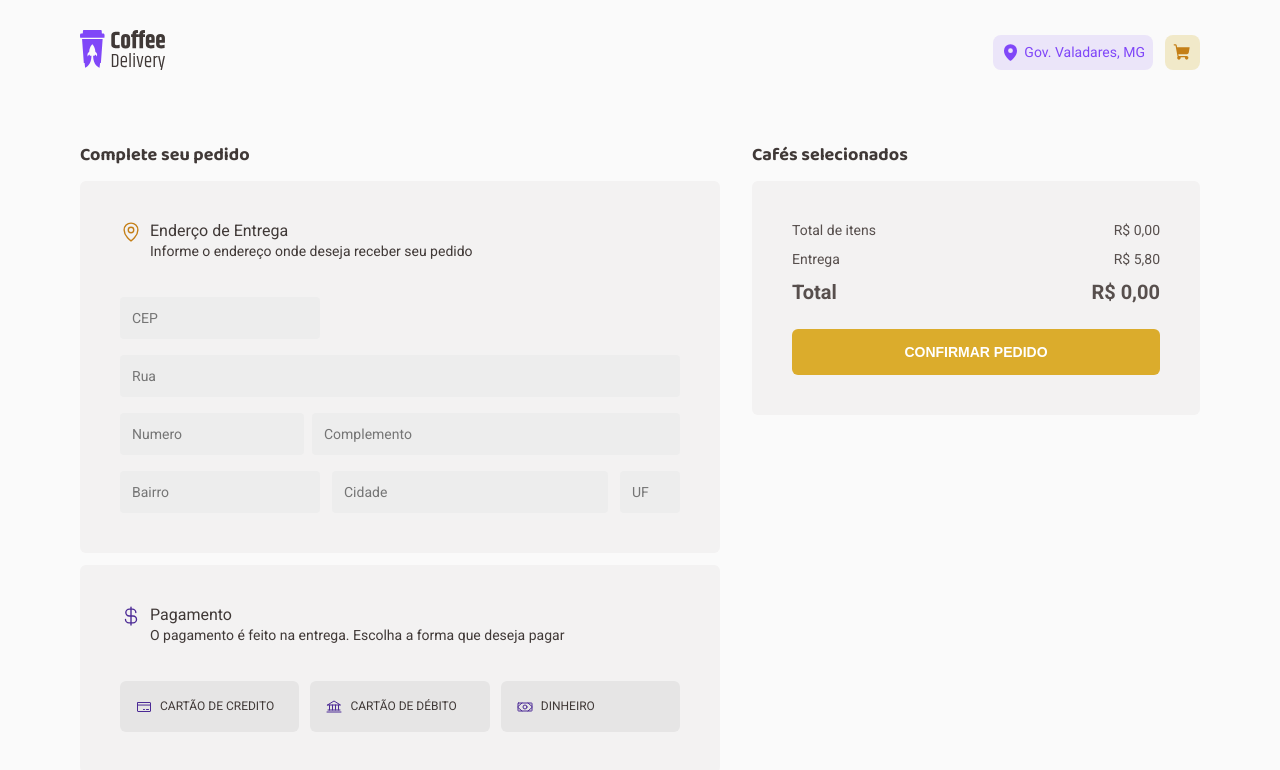
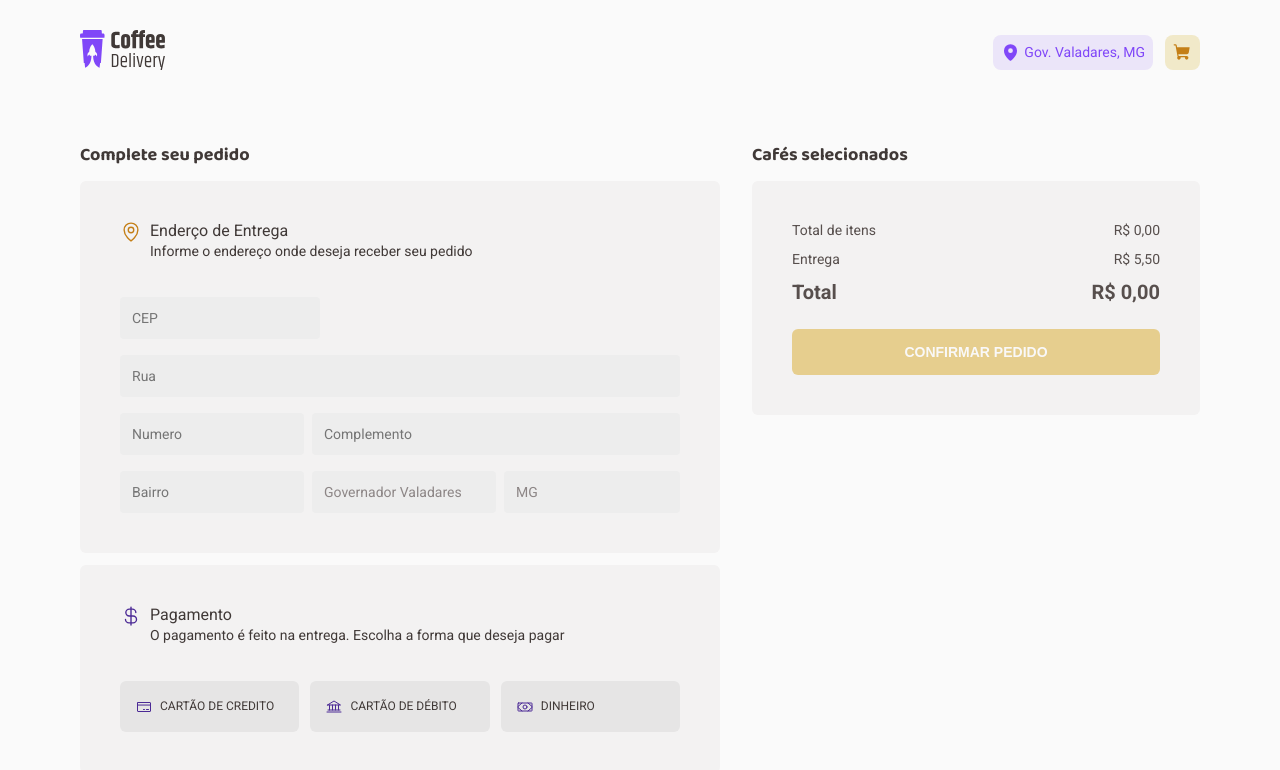
Before and after one commit to leometzker/Ignite, a React (Vite) app in the folder Desafios/Coffee_Dellivery/: page /checkout in a window 1280 px wide. Shown: the top 770 px of the page. Built offline with nearby package versions, Linux system fonts and the light colour scheme.

Commit message:
Confirmation page done

```diff
--- a/Desafios/Coffee_Dellivery/package.json
+++ b/Desafios/Coffee_Dellivery/package.json
@@ -9,13 +9,15 @@
     "preview": "vite preview"
   },
   "dependencies": {
+    "@hookform/resolvers": "^2.9.10",
     "phosphor-react": "^1.4.1",
     "react": "^18.2.0",
     "react-dom": "^18.2.0",
     "react-hook-form": "^7.39.1",
     "react-router-dom": "^6.4.2",
     "styled-components": "^5.3.6",
-    "uuidv4": "^6.2.13"
+    "uuidv4": "^6.2.13",
+    "zod": "^3.19.1"
   },
   "devDependencies": {
     "@types/node": "^18.11.7",
--- a/Desafios/Coffee_Dellivery/src/components/FormAdress.tsx
+++ b/Desafios/Coffee_Dellivery/src/components/FormAdress.tsx
@@ -1,19 +1,80 @@
-import { FormAdressStyled } from './Styles/FormAdressStyled'
+import { FormAddressStyled } from './Styles/FormAdressStyled'
+import { useForm } from 'react-hook-form'
+import { zodResolver } from '@hookform/resolvers/zod'
+import * as zod from 'zod'
+import { useShoppingCart } from '../context/ShoppingCartProvider/useShoppingCart'
+
+const adressFormSchemaValidation = zod.object({
+  bairro: zod.string(),
+  cep: zod.string().length(8, 'Digite o CEP (somente caracteres)'),
+  cidade: zod.string(),
+  complemento: zod.string(),
+  numero: zod.string(),
+  rua: zod.string(),
+  estado: zod.string()
+})
 
 export const FormAdress = () => {
+  const { register, handleSubmit, reset } = useForm<TformrAddress>({
+    resolver: zodResolver(adressFormSchemaValidation),
+    defaultValues: {
+      cep: '',
+      rua: '',
+      numero: '',
+      complemento: '',
+      bairro: '',
+      cidade: 'Governador Valadares',
+      estado: 'MG'
+    }
+  })
+
+  type TformrAddress = zod.infer<typeof adressFormSchemaValidation>
+
+  const shoppingCart = useShoppingCart()
+
+  function handleNewAdress(dataAddress: TformrAddress) {
+    shoppingCart.SetAddress(dataAddress)
+    reset()
+  }
+
   return (
-    <FormAdressStyled>
-      <input type="text" placeholder="CEP" />
-      <input type="text" placeholder="Rua" />
+    <FormAddressStyled
+      id="addressForm"
+      onSubmit={handleSubmit(handleNewAdress)}
+    >
+      <input type="text" placeholder="CEP" required {...register('cep')} />
+      <input type="text" placeholder="Rua" required {...register('rua')} />
       <div>
-        <input type="text" placeholder="Numero" />
-        <input type="text" placeholder="Complemento" />
+        <input type="text" placeholder="Numero" {...register('numero')} />
+        <input
+          type="text"
+          placeholder="Complemento"
+          {...register('complemento')}
+        />
       </div>
       <div>
-        <input className="Bairro" type="text" placeholder="Bairro" />
-        <input className="Cidade" type="text" placeholder="Cidade" />
-        <input className="UF" type="text" placeholder="UF" />
+        <input
+          className="Bairro"
+          type="text"
+          placeholder="Bairro"
+          required
+          {...register('bairro')}
+        />
+        <input
+          className="Cidade"
+          type="text"
+          placeholder="Cidade"
+          required
+          {...register('cidade')}
+        />
+        <input
+          className="estado"
+          type="text"
+          placeholder="UF"
+          required
+          {...register('estado')}
+        />
       </div>
-    </FormAdressStyled>
+    </FormAddressStyled>
   )
 }
--- a/Desafios/Coffee_Dellivery/src/components/Styles/FormAdressStyled.ts
+++ b/Desafios/Coffee_Dellivery/src/components/Styles/FormAdressStyled.ts
@@ -1,6 +1,6 @@
 import styled from 'styled-components'
 
-export const FormAdressStyled = styled.form`
+export const FormAddressStyled = styled.form`
   width: 100%;
   margin-top: 2rem;
   gap: 1rem;
--- a/Desafios/Coffee_Dellivery/src/context/ShoppingCartProvider/@types.tsx
+++ b/Desafios/Coffee_Dellivery/src/context/ShoppingCartProvider/@types.tsx
@@ -8,10 +8,10 @@ export const defaultItemShoppingCart = {
   price: 0
 }
 
-export const defaultAdressShoppingCart = {
-  cep: '00.000-000',
+export const defaultAddressShoppingCart = {
+  cep: '',
   rua: '',
-  numero: 0,
+  numero: '',
   complemento: '',
   bairro: '',
   cidade: 'Governador Valadares',
@@ -19,13 +19,11 @@ export const defaultAdressShoppingCart = {
 }
 
 export const defaultResumeShoppingCart = {
-  forma_pagamento: 'dinheiro',
-  quantidade: 0,
-  taxa_entrega: 0,
-  total: 0
+  forma_pagamento: '',
+  taxa_entrega: 5.5
 }
 
-export type TAdressShoppingCart = typeof defaultAdressShoppingCart
+export type TAdressShoppingCart = typeof defaultAddressShoppingCart
 export type TItemShoppingCart = typeof defaultItemShoppingCart
 export type TResumeShoppingCart = typeof defaultResumeShoppingCart
 
@@ -33,10 +31,12 @@ export type TAction =
   | { type: 'add-item'; payload: TItemShoppingCart }
   | { type: 'remove-item'; payload: string }
   | { type: 'edit-item'; payload: { id: string; quantidade: number } }
+  | { type: 'set-payment'; payload: string }
+  | { type: 'set-address'; payload: TAdressShoppingCart }
 
 export type TState = {
   itens: TItemShoppingCart[]
-  adress: TAdressShoppingCart
+  address: TAdressShoppingCart
   resume: TResumeShoppingCart
 }
 
@@ -44,6 +44,8 @@ export interface TShoppingCartContext extends TState {
   AddItem: (item: TItemShoppingCart) => void
   RemoveItem: (itemId: string) => void
   EditItem: (itemId: string, quantidade: number) => void
+  SetPaymentForm: (payForm: string) => void
+  SetAddress: (address: TAdressShoppingCart) => void
 }
 
 export interface TShoppingCartProvider {
--- a/Desafios/Coffee_Dellivery/src/pages/Checkout.tsx
+++ b/Desafios/Coffee_Dellivery/src/pages/Checkout.tsx
@@ -5,18 +5,34 @@ import { Bank, CreditCard, CurrencyDollar, MapPin, Money } from 'phosphor-react'
 import { NavLink } from 'react-router-dom'
 import { ItenShoppingCart } from '../components/ItemShoppingCart'
 import { useShoppingCart } from './../context/ShoppingCartProvider/useShoppingCart'
+import { useEffect } from 'react'
 
 export const Checkout = () => {
   const shoppingCart = useShoppingCart()
 
   let totalItens = 0
   let somaTotal = 0
-  let frete = 5.8
+  let frete = shoppingCart.resume.taxa_entrega
+  let paymentForm = 'Dinheiro'
+
+  const hasItens =
+    !shoppingCart.itens.length || !shoppingCart.resume.forma_pagamento
 
   shoppingCart.itens.forEach(i => {
     totalItens = totalItens + i.amount * i.price
     somaTotal = totalItens + frete
   })
+
+  function changePaymentForm() {
+    const ele: any = document.getElementsByName('rdPayment')
+
+    for (let index = 0; index < ele.length; index++) {
+      if (ele[index].checked) {
+        paymentForm = ele[index].value
+      }
+    }
+    shoppingCart.SetPaymentForm(paymentForm)
+  }
 
   return (
     <CheckoutStyled>
@@ -46,30 +62,37 @@ export const Checkout = () => {
             <div className="payChange">
               <CreditCard size={16} />
               <input
+                onClick={() => changePaymentForm()}
                 className="payFormChange"
                 type="radio"
-                name="radio"
+                name="rdPayment"
                 id="rdCredit"
+                value="Cartão de Crédito"
               />
               <label htmlFor="rdCredit">CARTÃO DE CREDITO</label>
             </div>
             <div className="payChange">
               <Bank size={16} />
               <input
+                onClick={() => changePaymentForm()}
                 className="payFormChange"
                 type="radio"
-                name="radio"
+                name="rdPayment"
                 id="rdDebt"
+                value="Cartão de Débito"
               />
               <label htmlFor="rdDebt">CARTÃO DE DÉBITO</label>
             </div>
             <div className="payChange">
               <Money size={16} />
               <input
+                onClick={() => changePaymentForm()}
                 className="payFormChange"
                 type="radio"
-                name="radio"
+                name="rdPayment"
                 id="rdMoney"
+                value="Dinheiro"
+                // defaultChecked={true}
               />
               <label htmlFor="rdMoney">DINHEIRO</label>
             </div>
@@ -127,7 +150,14 @@ export const Checkout = () => {
             </strong>
           </div>
           <NavLink to="/confirmation">
-            <button className="confirm">CONFIRMAR PEDIDO</button>
+            <button
+              disabled={hasItens}
+              form="addressForm"
+              type="submit"
+              className="confirm"
+            >
+              CONFIRMAR PEDIDO
+            </button>
           </NavLink>
         </div>
       </div>
--- a/Desafios/Coffee_Dellivery/src/pages/Confirmation.tsx
+++ b/Desafios/Coffee_Dellivery/src/pages/Confirmation.tsx
@@ -1,8 +1,11 @@
 import { ConfirmationStyled } from './Styles/ConfirmationStyled'
 import image from '../assets/Illustration.png'
 import { CurrencyDollar, MapPin, Timer } from 'phosphor-react'
+import { useShoppingCart } from '../context/ShoppingCartProvider/useShoppingCart'
 
 export const Confirmation = () => {
+  const shoppingCart = useShoppingCart()
+
   return (
     <ConfirmationStyled>
       <div className="text">
@@ -15,6 +18,7 @@ export const Confirmation = () => {
       <div className="content">
         <div className="info">
           <table>
+            <tbody>
               <tr>
                 <td>
                   <div className="icon locale">
@@ -23,9 +27,14 @@ export const Confirmation = () => {
                 </td>
                 <td>
                   <p>
-                  Entrega em <strong> Rua João Daniel Martinelli, 102</strong>
+                    Entrega em
+                    <strong>
+                      {` rua ${shoppingCart.address.rua}, número
+                      ${shoppingCart.address.numero}`}
+                    </strong>
                   </p>
-                <p>Farrapos - Porto Alegre, RS</p>
+                  <p>{`${shoppingCart.address.cidade} -
+                      ${shoppingCart.address.estado}`}</p>
                 </td>
               </tr>
               <tr>
@@ -47,9 +56,10 @@ export const Confirmation = () => {
                 </td>
                 <td>
                   <p>Pagamento na entrega</p>
-                <strong>Cartão de Crédito</strong>
+                  <strong>{shoppingCart.resume.forma_pagamento}</strong>
                 </td>
               </tr>
+            </tbody>
           </table>
         </div>
 
--- a/Desafios/Coffee_Dellivery/src/pages/Styles/CheckoutStyled.ts
+++ b/Desafios/Coffee_Dellivery/src/pages/Styles/CheckoutStyled.ts
@@ -76,6 +76,7 @@ export const CheckoutStyled = styled.div`
 
     .payChange {
       display: flex;
+
       align-items: center;
       position: relative;
 
@@ -83,13 +84,14 @@ export const CheckoutStyled = styled.div`
         position: absolute;
         left: 1rem;
         z-index: 3;
+        cursor: pointer;
       }
 
       label {
         position: absolute;
         z-index: 5;
-
         margin-left: 2.5rem;
+        cursor: pointer;
 
         font-family: 'Roboto', sans-serif;
         font-size: 0.75rem;
@@ -102,6 +104,7 @@ export const CheckoutStyled = styled.div`
         appearance: none;
         height: 3.1875rem;
         width: 11.2rem;
+        cursor: pointer;
 
         background-color: ${props => props.theme.colors.base_button};
         border-radius: 6px;
@@ -169,9 +172,15 @@ export const CheckoutStyled = styled.div`
       line-height: 1.6;
       color: ${props => props.theme.colors.white};
       background-color: ${props => props.theme.colors.yellow};
+      cursor: pointer;
 
-      &:hover {
+      &:not(:disabled):hover {
         background-color: ${props => props.theme.colors.yellow_dark};
+      }
+
+      &:disabled {
+        opacity: 50%;
+        cursor: not-allowed;
       }
     }
   }
--- a/Desafios/Coffee_Dellivery/src/pages/Styles/ConfirmationStyled.ts
+++ b/Desafios/Coffee_Dellivery/src/pages/Styles/ConfirmationStyled.ts
@@ -39,7 +39,7 @@ export const ConfirmationStyled = styled.div`
       position: relative;
       background-color: ${props => props.theme.colors.background};
 
-      table {
+      tbody {
         font-family: 'Roboto', sans-serif;
         font-weight: 400;
         line-height: 1.3;
```
Also changed, not shown: 1 other file (tests, documents, lock files or other folders). Lines whose indentation alone changed are shown as unchanged.
